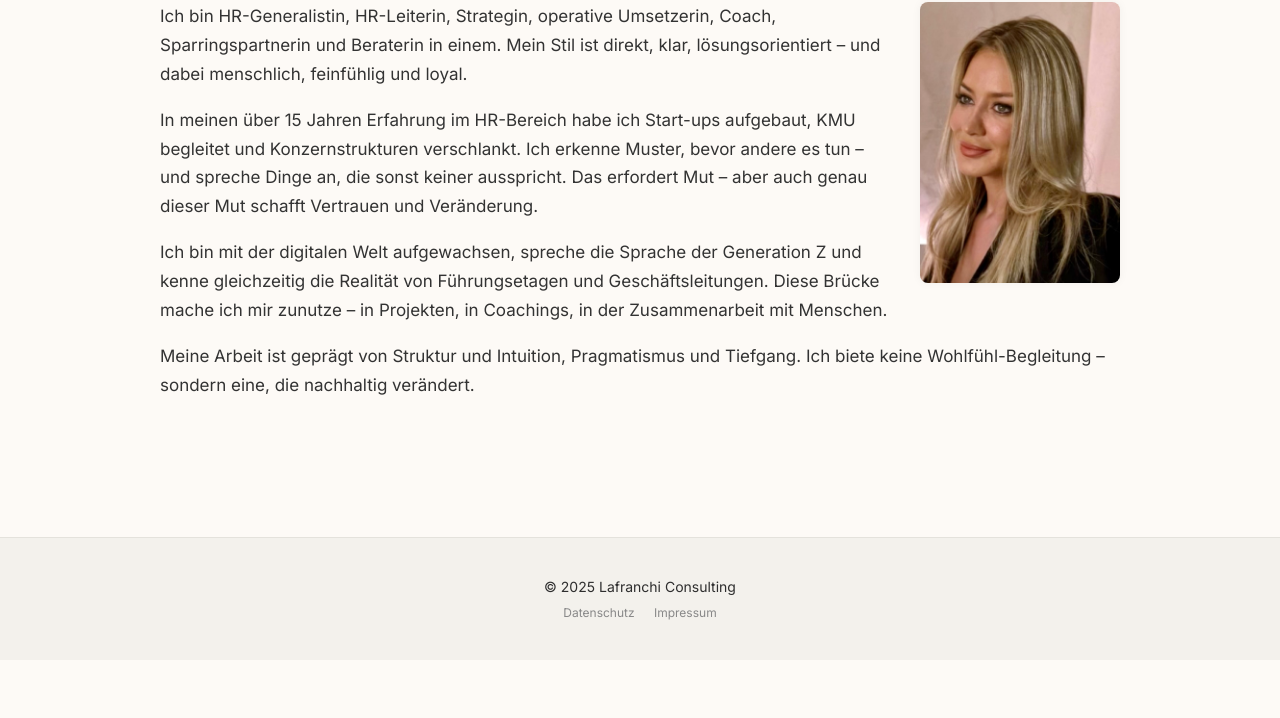
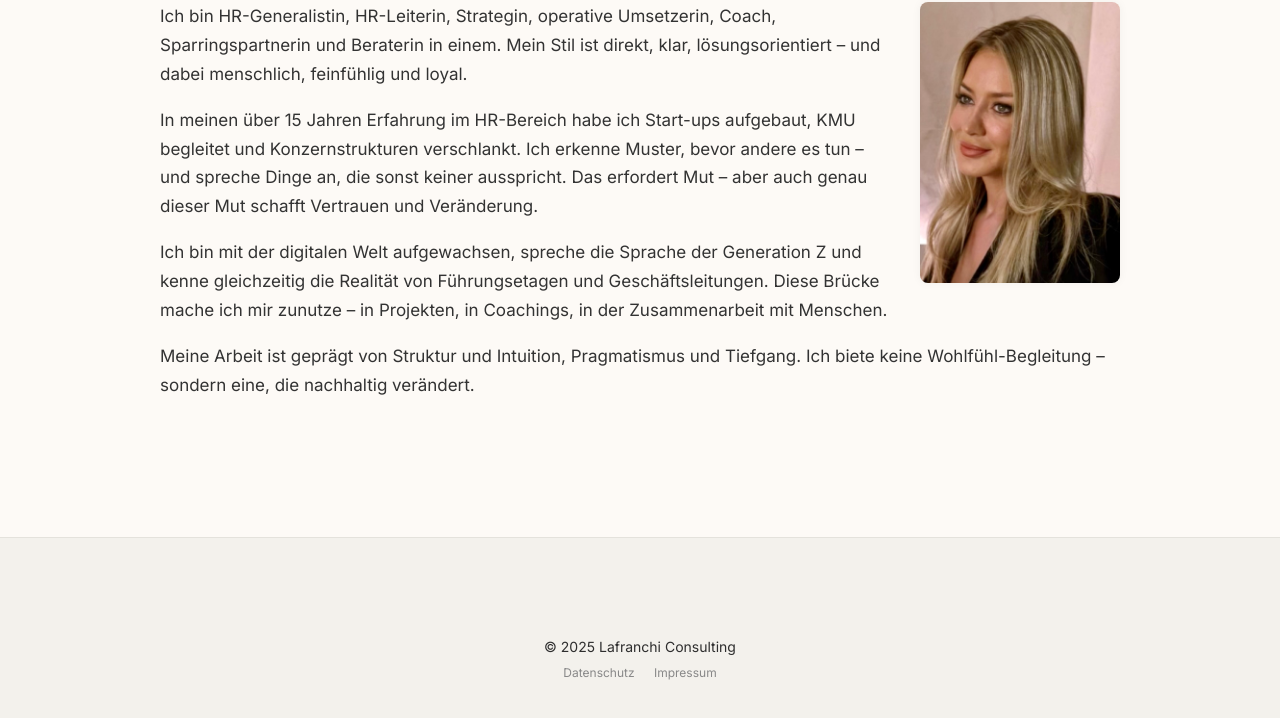
Before and after one commit to Sarinalafranchi/lafranchi-consulting, a plain HTML site: page ueber.html in a window 1280 px wide. Shown: the part 362-1080 px from the top of the page. Before the commit the page ends 1022 px from the top, so only its background shows below. Drawn offline with nearby package versions, Linux system fonts and the light colour scheme.

Commit message:
Update style.css

```diff
--- a/style.css
+++ b/style.css
@@ -41,6 +41,8 @@ footer {
   background: #f3f1ec;
   padding: 40px 20px;
   text-align: center;
+  padding: 100px 20px;
+
   font-size: 14px;
   margin-top: 60px;
   border-top: 1px solid #e4e2dc;
```
